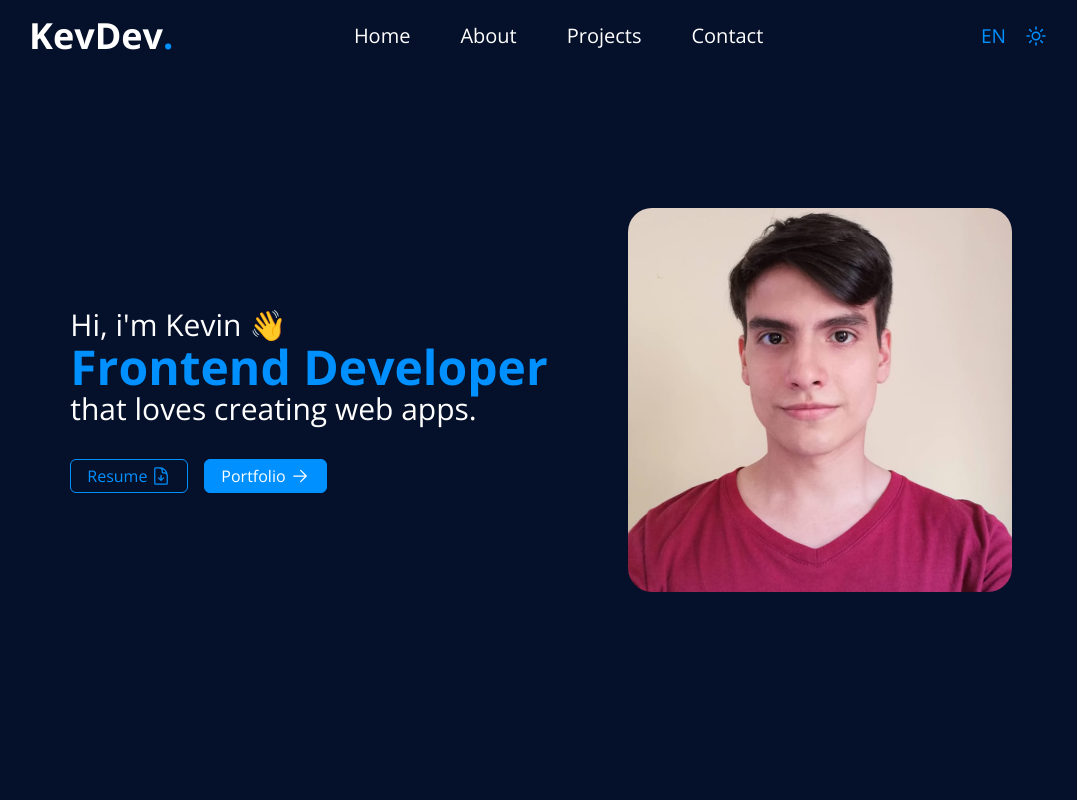
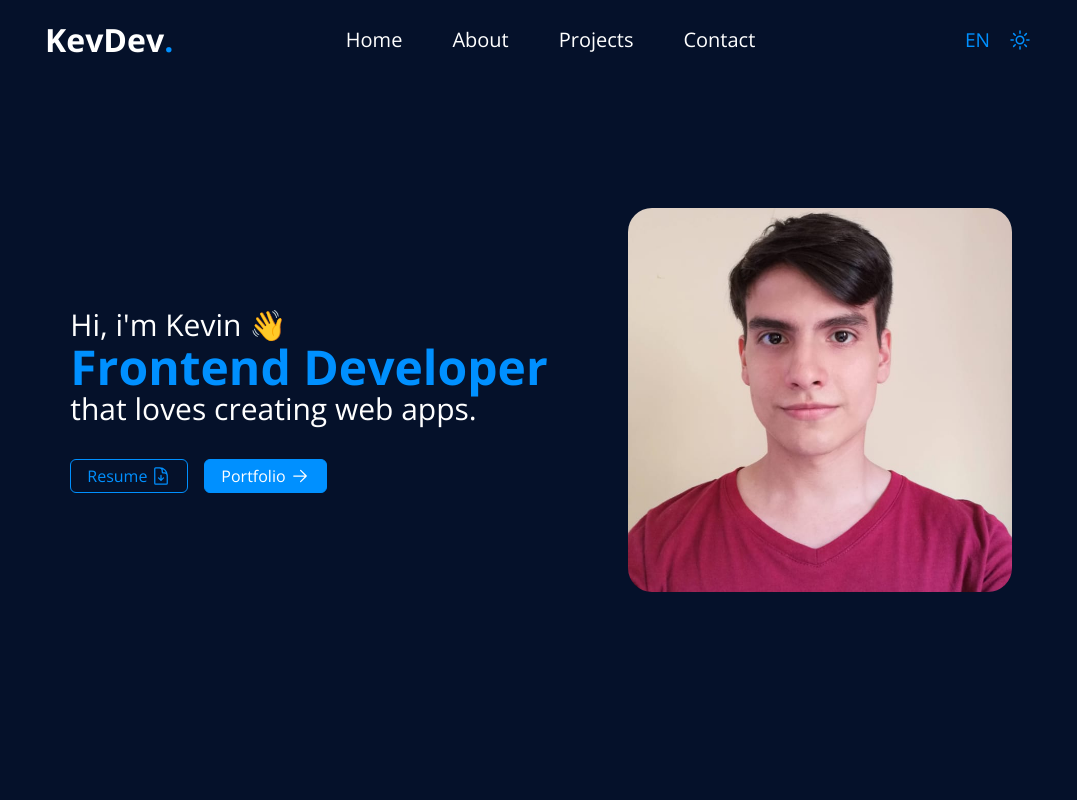
Before and after one commit to kevin3080/Portfolio, a React (Vite) app: page / in a window 1280 px wide. Shown: the top 800 px of the page, without its empty margins (99-1176 px from the left). Built offline with nearby package versions, Linux system fonts and the light colour scheme.

Commit message:
ajustando tamaño de icono hamburguesa

```diff
--- a/src/Components/BurguerButton.tsx
+++ b/src/Components/BurguerButton.tsx
@@ -12,7 +12,7 @@ export const BurguerButton: React.FC<BurguerButtonProps> = ({
          <svg
             className={buttonClass}
             viewBox="0 0 100 100"
-            width="80"
+            width="60"
             onClick={handlerClick}
          >
             <path
--- a/src/Components/Navbar.tsx
+++ b/src/Components/Navbar.tsx
@@ -13,8 +13,8 @@ export const Navbar = () => {
    const { language, toggleLanguage } = useLanguage();
    return (
       <div className="fixed w-full ">
-         <header className="container mx-auto w-[90%] md:w-[80%] sm:w-[90%] lg:w-[80%] flex items-center justify-between p-4 pl-0 pr-0 bg-[#05112a]">
-            <h2 className="text-4xl font-bold bold z-10 md:text-4xl">
+         <header className="container mx-auto w-[90%] md:w-[80%] sm:w-[90%] lg:w-[80%] flex items-center justify-between lg:p-4 pl-0 pr-0 bg-[#05112a]">
+            <h2 className="text-[2rem] font-bold z-10">
                KevDev<strong>.</strong>
             </h2>
             <div className="lg:hidden overflow-hidden z-10">
--- a/src/Styles/nav.css
+++ b/src/Styles/nav.css
@@ -126,7 +126,7 @@
    fill: none;
    transition: stroke-dasharray 400ms, stroke-dashoffset 400ms;
    stroke: #0090ff;
-   stroke-width: 5.5;
+   stroke-width: 4.5;
    stroke-linecap: round;
 }
 
```
